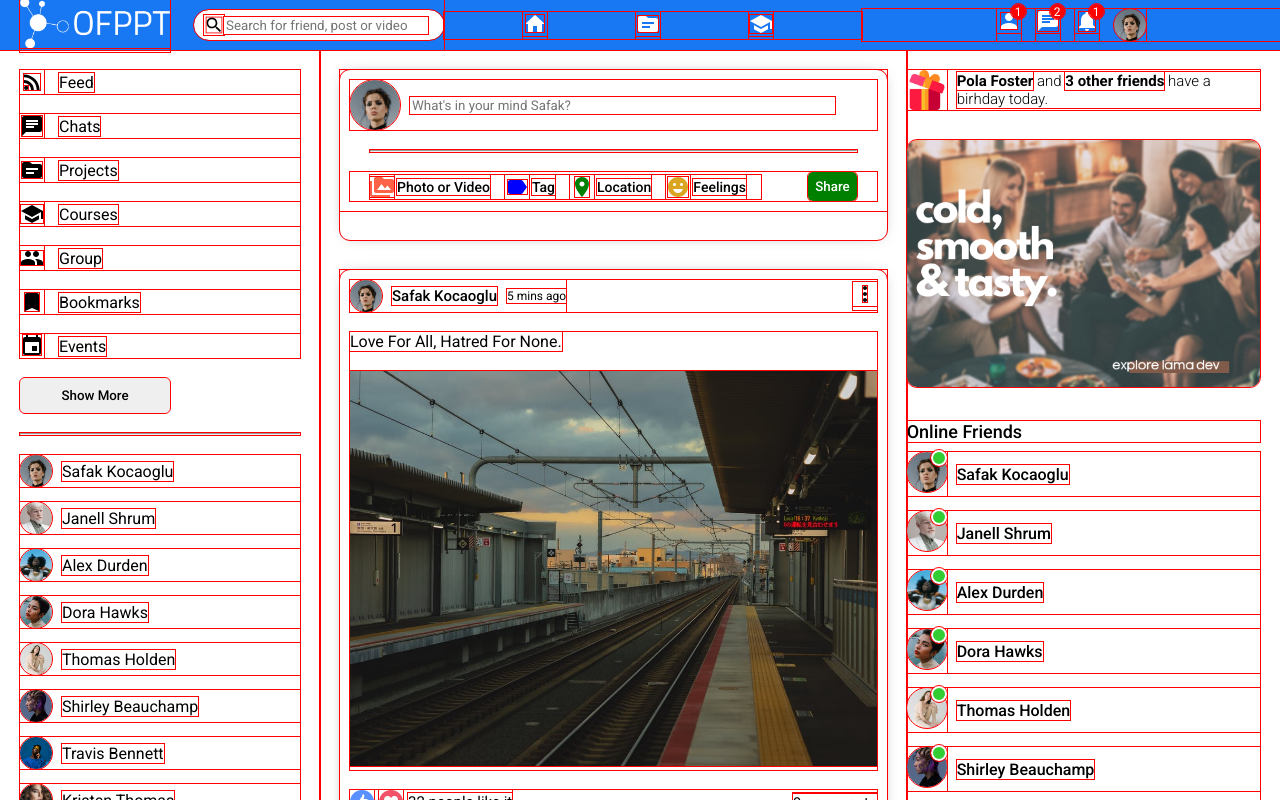
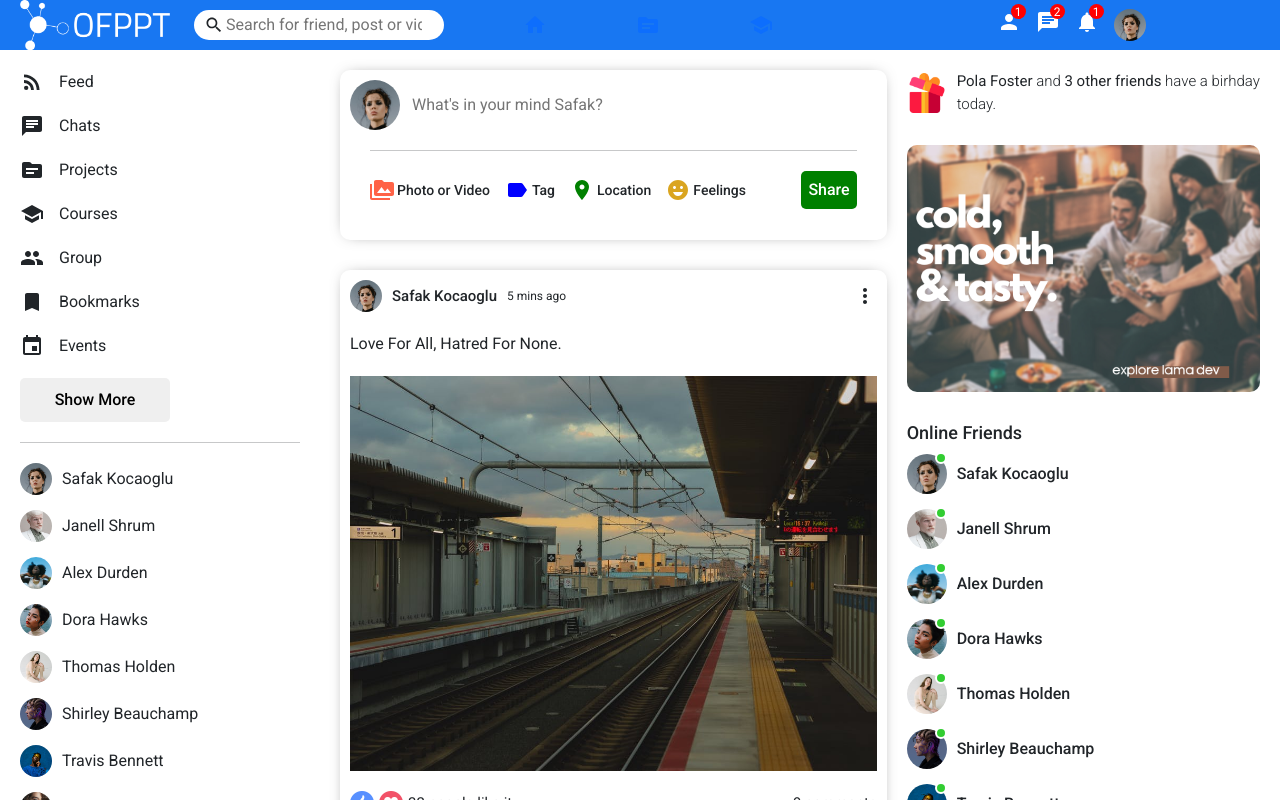
Before and after one commit to NacerEddine-19/project_synthese, a React (Create React App) app: page / in a window 1280 px wide. Shown: the top 800 px of the page. Built offline with nearby package versions, Linux system fonts and the light colour scheme.

Commit message:
some updates notif ...

```diff
--- a/src/App.js
+++ b/src/App.js
@@ -1,8 +1,20 @@
 import Home from "./pages/home/Home";
+import Register from "./pages/register/Register";
+import Login from "./pages/login/Login";
 import Profile from "./pages/profile/Profile";
+import { BrowserRouter as Router,Routes, Route } from 'react-router-dom';
 
 function App() {
-  return <Home/>;
+  return (
+    <Router>
+      <Routes>
+        <Route path="/" element={<Home />} />
+        <Route path="/Register" element={<Register />} />
+        <Route path="/Login" element={<Login />} />
+        <Route path="/Profile" element={<Profile />} />
+      </Routes>
+    </Router>
+  );
 }
 
 export default App;
--- /dev/null
+++ b/src/components/notification/Notification.jsx
@@ -0,0 +1,33 @@
+import './notif.css'
+import 'bootstrap/dist/css/bootstrap.min.css';
+
+const notification = [
+    'Action',
+    'Another action',
+    'Something else here'
+]
+
+export default function DropdownNotif({ item }) {
+    return (
+        <div className="dropdown">
+            <button
+                className="btnNotif"
+                type="button"
+                id="dropdownMenuButton1"
+                data-bs-toggle="dropdown"
+                aria-expanded="false"
+            >
+                {item}
+            </button>
+            <ul className="dropdown-menu" aria-labelledby="dropdownMenuButton1">
+                {notification.map((item, index) => (
+                    <li key={index}>
+                        <p className="dropdown-item" href="#">
+                            {item}
+                        </p>
+                    </li>
+                ))}
+            </ul>
+        </div>
+    );
+}
--- /dev/null
+++ b/src/components/notification/notif.css
@@ -0,0 +1,7 @@
+.btnNotif{
+    padding: 0;
+    margin: 0;
+    color: #fff;
+    background-color: transparent;
+    border:none;
+}
--- a/src/components/sidebar/Sidebar.jsx
+++ b/src/components/sidebar/Sidebar.jsx
@@ -2,11 +2,11 @@ import "./sidebar.css";
 import {
   RssFeed,
   Chat,
-  PlayCircleFilledOutlined,
+  // PlayCircleFilledOutlined,
   Group,
   Bookmark,
-  HelpOutline,
-  WorkOutline,
+  // HelpOutline,
+  // WorkOutline,
   Event,
   School,
 } from "@material-ui/icons";
--- a/src/components/topbar/Topbar.jsx
+++ b/src/components/topbar/Topbar.jsx
@@ -1,4 +1,5 @@
 import "./topbar.css";
+import DropdownNotif from "../notification/Notification";
 import {
   Search,
   Person,
@@ -8,12 +9,13 @@ import {
   School
 } from "@material-ui/icons";
 import SourceRoundedIcon from '@mui/icons-material/SourceRounded';
+import { Link } from "react-router-dom";
 
 export default function Topbar() {
   return (
     <div className="topbarContainer">
       <div className="topbarLeft">
-        <span className="logo"><img src="/assets/ofppt-logo/png/logo-no-background.png" alt="logo" className="logo-img" /></span>
+        <span className="logo"><Link to={`/`}><img src="/assets/ofppt-logo/png/logo-no-background.png" alt="logo" className="logo-img" /></Link></span>
         <div className="searchbar">
           <Search className="searchIcon" />
           <input
@@ -22,12 +24,18 @@ export default function Topbar() {
           />
         </div>
       </div>
-        <div className="topbarCenter">
-          <span className="topbarLink"><HomeRounded /></span>
-          <span className="topbarLink"><SourceRoundedIcon /></span>
-          <span className="topbarLink"><School /></span>
+      <div className="topbarCenter">
+        <span className="topbarLink"><Link to={`/`}>
+          <HomeRounded />
+        </Link></span>
+        <span className="topbarLink"><Link to={`/Projects`}>
+          <SourceRoundedIcon />
+        </Link></span>
+        <span className="topbarLink"><Link to={`/Courses`}>
+          <School />
+        </Link></span>
 
-        </div>
+      </div>
       <div className="topbarRight">
         <div className="topbarIcons">
           <div className="topbarIconItem">
@@ -39,10 +47,10 @@ export default function Topbar() {
             <span className="topbarIconBadge">2</span>
           </div>
           <div className="topbarIconItem">
-            <Notifications />
+            <DropdownNotif item={<Notifications />} />
             <span className="topbarIconBadge">1</span>
           </div>
-          <img src="/assets/person/1.jpeg" alt="" className="topbarImg" />
+          <Link to={`/Profile`}><img src="/assets/person/1.jpeg" alt="" className="topbarImg" /></Link>
         </div>
       </div>
     </div>
--- a/src/components/topbar/topbar.css
+++ b/src/components/topbar/topbar.css
@@ -1,5 +1,5 @@
 * {
-  outline: red solid 1px;
+  /* outline: red solid 1px; */
 }
 
 .topbarContainer {
```
Also changed, not shown: package.json (+7 -0 lines), 1 other file (tests, documents, lock files or other folders).
